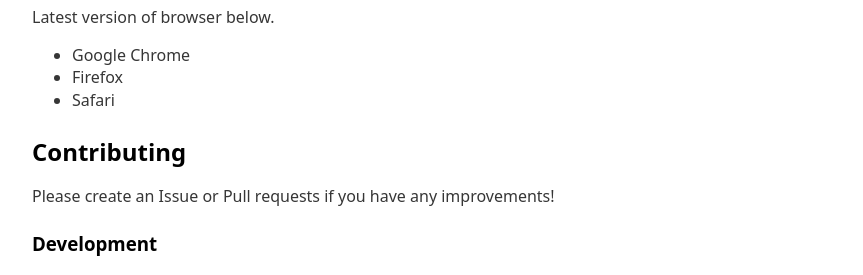
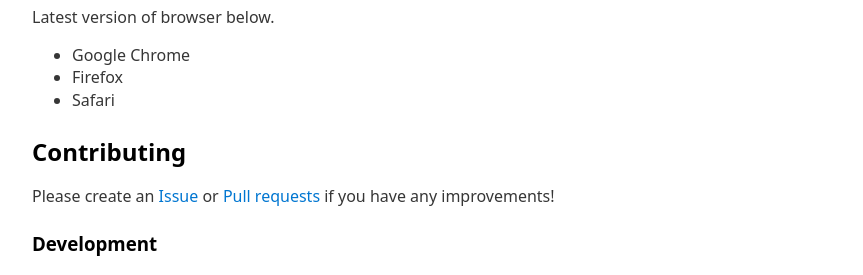
Before and after one commit to kimulaco/vanilla-smoothie, a website: page docs/index.html in a window 1280 px wide. Shown: the part 4020-4295 px from the top of the page, without its empty margins (208-1071 px from the left). Drawn offline with nearby package versions, Linux system fonts and the light colour scheme.

Commit message:
Link contributing

```diff
--- a/docs/index.html
+++ b/docs/index.html
@@ -212,7 +212,7 @@ vanillaSmoothie.scrollTo(&#39;#id-name&#39;, 1000, () =&gt; {
 <li>Safari</li>
 </ul>
 <h2 id="contributing">Contributing</h2>
-<p>Please create an Issue or Pull requests if you have any improvements!</p>
+<p>Please create an <a href="https://github.com/kimulaco/vanilla-smoothie/issues">Issue</a> or <a href="https://github.com/kimulaco/vanilla-smoothie/pulls">Pull requests</a> if you have any improvements!</p>
 <h3 id="development">Development</h3>
 <p>You can use yarn or npm.</p>
 <pre><code class="language-shell"># Install package
```
Also changed, not shown: README.md.
